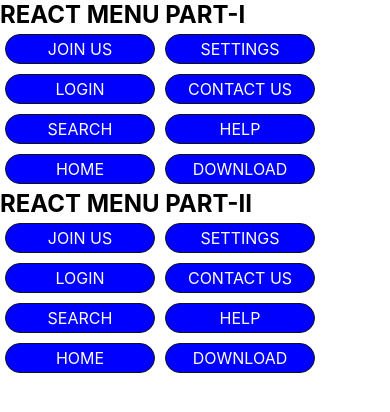
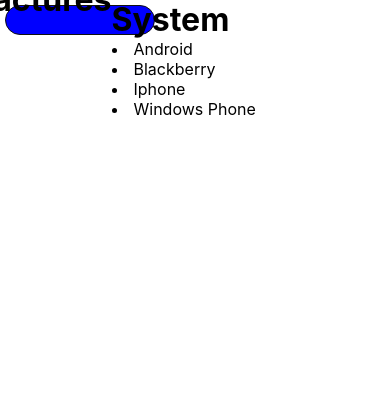
Before and after one commit to Somesh-Kumar-Yadav/React-Assignment, a React (Create React App) app: page / in a window 390 px wide. Shown: the top 412 px of the page. Built offline with nearby package versions, Linux system fonts and the light colour scheme.

Commit message:
react intro - react mobile os

```diff
--- a/src/App.js
+++ b/src/App.js
@@ -1,40 +1,12 @@
 import "./App.css";
-import { Joinus } from "./Components/React-Intro/Assignment/React Menu/Joinus";
-import { Settings } from "./Components/React-Intro/Assignment/React Menu/Settings";
-import { Login } from "./Components/React-Intro/Assignment/React Menu/Login";
-import { Contactus } from "./Components/React-Intro/Assignment/React Menu/Contactus";
-import { Search } from "./Components/React-Intro/Assignment/React Menu/Search";
-import { Help } from "./Components/React-Intro/Assignment/React Menu/Help";
-import { Home } from "./Components/React-Intro/Assignment/React Menu/Home";
-import { Download } from "./Components/React-Intro/Assignment/React Menu/Download";
-import { Menu } from "./Components/React-Intro/Assignment/React Menu/Menu";
+import { ReactMenu } from "./Components/React-Intro/Assignment/React Menu/ReactMenu";
+import { Mobile } from "./Components/React-Intro/Assignment/React Mobile OS/ReactMobileos";
 
 function App() {
-	const arr = [
-		"JOIN US",
-		"SETTINGS",
-		"LOGIN",
-		"CONTACT US",
-		"SEARCH",
-		"HELP",
-		"HOME",
-		"DOWNLOAD",
-	];
 	return (
 		<div className="App">
-			<h2>REACT MENU PART-I</h2>
-			<Joinus />
-			<Settings />
-			<Login />
-			<Contactus />
-			<Search />
-			<Help />
-			<Home />
-			<Download />
-			<h2>REACT MENU PART-II</h2>
-			{arr.map((el) => {
-				return <Menu menu={el} />;
-			})}
+			{/* <ReactMenu /> */}
+			<Mobile />
 		</div>
 	);
 }
--- /dev/null
+++ b/src/Components/React-Intro/Assignment/React Menu/ReactMenu.css
@@ -0,0 +1,29 @@
+* {
+	margin: 0;
+	padding: 0;
+	box-sizing: border-box;
+}
+.React {
+	display: flex;
+	flex-wrap: wrap;
+	width: 320px;
+	justify-content: flex-start;
+	align-items: center;
+}
+.React > div {
+	border: 1px solid #111111;
+	background-color: blue;
+	margin: 5px;
+	height: 30px;
+	width: 150px;
+	border-radius: 15px;
+	display: flex;
+	align-items: center;
+	justify-content: center;
+}
+.React > div > p {
+	font-size: 16px;
+	font-weight: 400;
+	padding: 5px;
+	color: #fff;
+}
--- /dev/null
+++ b/src/Components/React-Intro/Assignment/React Menu/ReactMenu.js
@@ -0,0 +1,40 @@
+import { Joinus } from "./Joinus";
+import { Settings } from "./Settings";
+import { Login } from "./Login";
+import { Contactus } from "./Contactus";
+import { Search } from "./Search";
+import { Help } from "./Help";
+import { Home } from "./Home";
+import { Download } from "./Download";
+import { Menu } from "./Menu";
+import "./ReactMenu.css";
+function ReactMenu() {
+	const arr = [
+		"JOIN US",
+		"SETTINGS",
+		"LOGIN",
+		"CONTACT US",
+		"SEARCH",
+		"HELP",
+		"HOME",
+		"DOWNLOAD",
+	];
+	return (
+		<div className="React">
+			<h2>REACT MENU PART-I</h2>
+			<Joinus />
+			<Settings />
+			<Login />
+			<Contactus />
+			<Search />
+			<Help />
+			<Home />
+			<Download />
+			<h2>REACT MENU PART-II</h2>
+			{arr.map((el) => {
+				return <Menu menu={el} />;
+			})}
+		</div>
+	);
+}
+export { ReactMenu };
--- /dev/null
+++ b/src/Components/React-Intro/Assignment/React Mobile OS/MobileManufactures.js
@@ -0,0 +1,14 @@
+function MobileManufacters() {
+	return (
+		<div>
+			<h1>Mobiles Manufactures</h1>
+
+			<li>Samsung</li>
+			<li>HTC</li>
+			<li>Micromax</li>
+			<li>Apple</li>
+		</div>
+	);
+}
+// Always use PascalCase for file and components and files names
+export { MobileManufacters };
--- /dev/null
+++ b/src/Components/React-Intro/Assignment/React Mobile OS/MobileOs.js
@@ -0,0 +1,14 @@
+function MobileOS() {
+	return (
+		<div>
+			<h1>Mobile Operating System</h1>
+
+			<li>Android</li>
+			<li>Blackberry</li>
+			<li>Iphone</li>
+			<li>Windows Phone</li>
+		</div>
+	);
+}
+// Always use PascalCase for file and components and files names
+export { MobileOS };
--- /dev/null
+++ b/src/Components/React-Intro/Assignment/React Mobile OS/ReactMobileos.js
@@ -0,0 +1,14 @@
+import { MobileOS } from "./MobileOs";
+import { MobileManufacters } from "./MobileManufactures";
+
+function Mobile() {
+	return (
+		<div>
+			<MobileManufacters />
+			<MobileOS />
+		</div>
+	);
+}
+
+// Always use PascalCase for file and components and files names
+export { Mobile };
```
Also changed, not shown: src/Components/React-Intro/Assignment/React Mobile OS/MobileManufactures.module.css (added), src/Components/React-Intro/Assignment/React Mobile OS/MobileOs.module.css (added).
